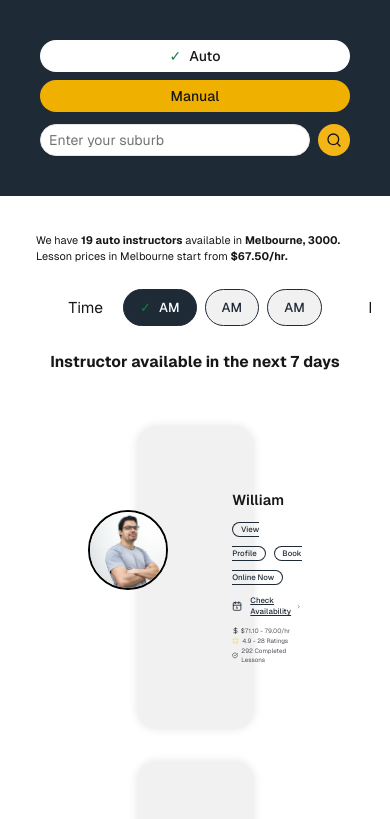
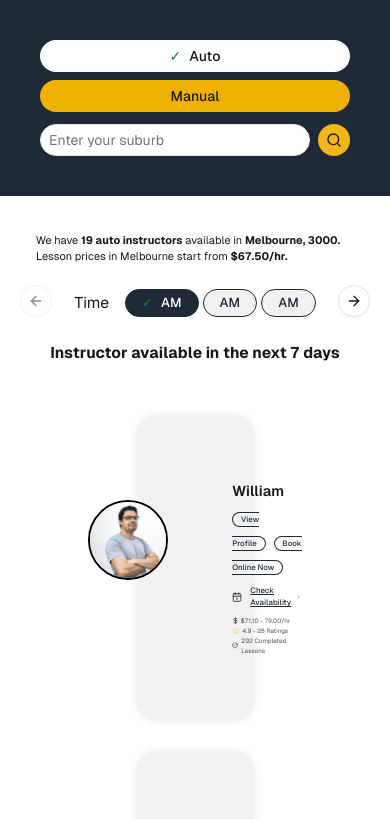
Before and after one commit to NazakatUmrani/Codefyze-Intern-Frontend, a Next.js app in the folder 01-Driver_UI/: page / in a window 390 px wide. Shown: the top 819 px of the page. Built offline with nearby package versions, Linux system fonts and the light colour scheme.

Commit message:
carousel responsiveness fixed + timeout for carousel buttons

```diff
--- a/01-Driver_UI/src/components/CalendarForm.js
+++ b/01-Driver_UI/src/components/CalendarForm.js
@@ -22,9 +22,9 @@ export function CalendarForm() {
         <Button
           variant="outline"
           className={cn(
-            "w-max justify-start text-left font-normal buttonLight border border-[#1F2A37] rounded-full text-[3vw] h-max sm:text-xl"
+            "w-fit justify-start text-left text-[2.5vw] font-normal buttonLight border border-[#1F2A37] rounded-full h-[5vw] px-2 md:h-max sm:text-xl"
           )}
-        >Custom<span className="flex items-center"><ChevronDown /></span></Button>
+        >Custom<span className="flex items-center"><ChevronDown size={1}/></span></Button>
       </PopoverTrigger>
       <PopoverContent className="w-auto p-0">
         <Calendar
--- a/01-Driver_UI/src/components/ScheduleCarousel.js
+++ b/01-Driver_UI/src/components/ScheduleCarousel.js
@@ -1,4 +1,4 @@
-import "tailwindcss/tailwind.css"; // Import Tailwind CSS styles
+import React, { useState, useEffect } from "react";
 import {
   Carousel,
   CarouselContent,
@@ -10,28 +10,37 @@ import { CalendarForm } from "./CalendarForm";
 import { Button } from "./ui/button";
 
 export default function ScheduleCarousel() {
+  const [showButtons, setShowButtons] = useState(true);
+
+  useEffect(() => {
+    const interval = setInterval(() => {
+      setShowButtons((prev) => !prev);
+    }, 10000); // 10 seconds
+
+    return () => clearInterval(interval);
+  }, []);
+
   return (
-    <div className="max-w-[90vw]">
-      <Carousel className="">
+    <div className="flex justify-center items-center max-w-[100vw]">
+      <Carousel className="w-full flex flex-col">
         <CarouselContent className="text-[4vw] sm:text-2xl lg:flex lg:space-x-4">
-          <div></div>
           <CarouselItem className="xl:flex xl:gap-7">
-            <div className="h-max flex items-center justify-center gap-x-2">
+            <div className="h-max flex items-center justify-center gap-x-1 md:gap-x-2">
               Time
               <Button
-                className="ml-3 buttonDark text-[3vw] sm:text-xl rounded-full h-max"
+                className="ml-3 buttonDark text-[3vw] h-7 sm:text-xl rounded-full md:h-max"
                 variant="primary"
               >
                 <span className="text-green-700">✓ </span>AM
               </Button>
               <Button
-                className="buttonLight text-[3vw] sm:text-xl rounded-full h-max"
+                className="buttonLight text-[3vw] h-7 sm:text-xl rounded-full md:h-max"
                 variant="primary"
               >
                 AM
               </Button>
               <Button
-                className="buttonLight text-[3vw] sm:text-xl rounded-full h-max"
+                className="buttonLight text-[3vw] h-7 sm:text-xl rounded-full md:h-max"
                 variant="primary"
               >
                 AM
@@ -40,13 +49,13 @@ export default function ScheduleCarousel() {
             <div className="hidden xl:flex h-max items-center justify-center gap-x-2">
               Day
               <Button
-                className="ml-3 buttonDark text-[3vw] sm:text-xl rounded-full h-max"
+                className="ml-3 buttonDark text-[3vw] h-7 sm:text-xl rounded-full md:h-max"
                 variant="primary"
               >
                 <span className="text-green-700">✓ </span>Today - Sat
               </Button>
               <Button
-                className="buttonLight text-[3vw] sm:text-xl rounded-full h-max"
+                className="buttonLight text-[3vw] h-7 sm:text-xl rounded-full md:h-max"
                 variant="primary"
               >
                 Sun - Wed
@@ -55,16 +64,16 @@ export default function ScheduleCarousel() {
             </div>
           </CarouselItem>
           <CarouselItem className="xl:hidden">
-            <div className="h-max flex items-center justify-center gap-x-2">
+            <div className="h-max flex items-center justify-center gap-x-1 md:gap-x-2">
               Day
               <Button
-                className="ml-3 buttonDark text-[3vw] sm:text-xl rounded-full h-max"
+                className="w-max ml-1 md:ml-3 buttonDark text-[2.5vw] h-[5vw] sm:text-base rounded-full md:h-max px-2"
                 variant="primary"
               >
                 <span className="text-green-700">✓ </span>Today - Sat
               </Button>
               <Button
-                className="buttonLight text-[3vw] sm:text-xl rounded-full h-max"
+                className="w-fit buttonLight text-[2.5vw] h-[5vw] sm:text-base rounded-full md:h-max px-2"
                 variant="primary"
               >
                 Sun - Wed
@@ -73,6 +82,12 @@ export default function ScheduleCarousel() {
             </div>
           </CarouselItem>
         </CarouselContent>
+        {showButtons && (
+          <div className="relative w-[65vw] sm:w-[60vw] self-center bottom-4 md:bottom-6 xl:hidden">
+            <CarouselPrevious />
+            <CarouselNext />
+          </div>
+        )}
       </Carousel>
     </div>
   );
```
